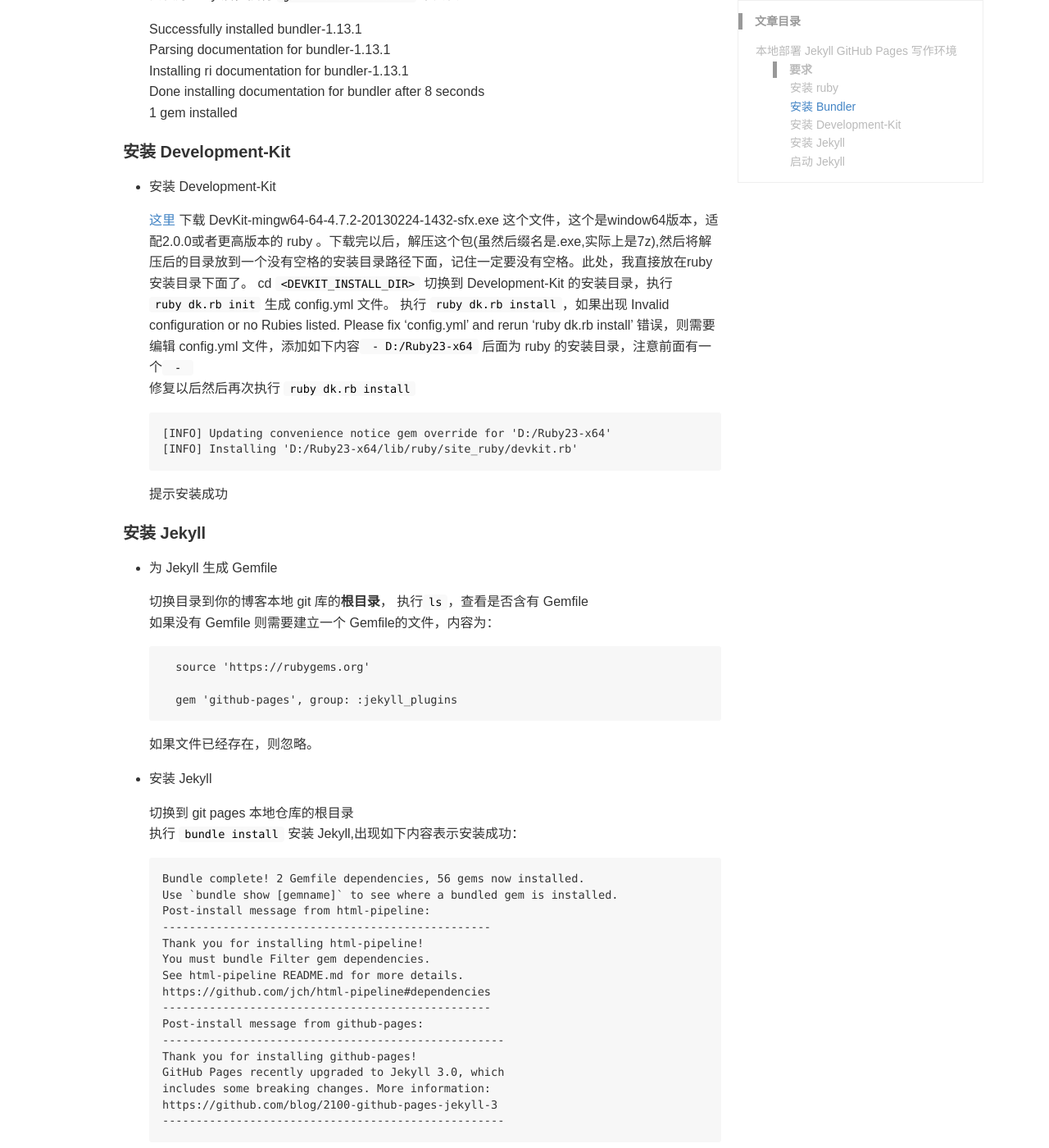
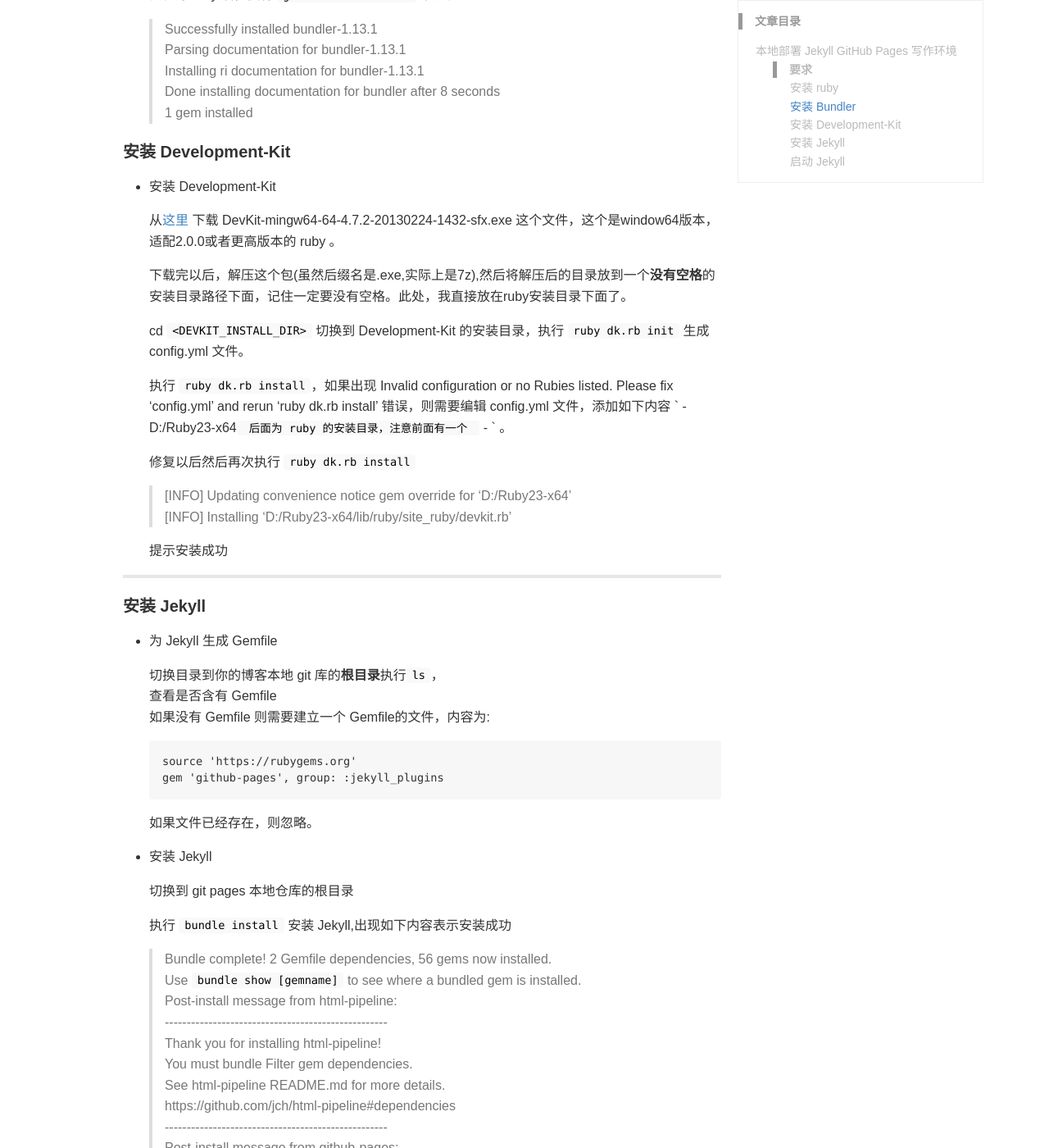
Before and after one commit to utf7/utf7.github.io, a Jekyll site: the page built from _posts/2016-09-30-setting-up-your-github-pages-site-locally-with-jekyll.md, in a window 1280 px wide and 1400 px high, scrolled down 949 px. Shown: the whole window at 82% size. Built offline with Jekyll 4.4.1, drawn with Linux system fonts in a browser that asks for light colours; comment, search, counter and statistics services are not loaded; some of the changed text lies outside the part shown.

Commit message:
处理了换行以及引用

````diff
--- a/_posts/2016-09-30-setting-up-your-github-pages-site-locally-with-jekyll.md
+++ b/_posts/2016-09-30-setting-up-your-github-pages-site-locally-with-jekyll.md
@@ -37,7 +37,7 @@
 
 	安装好 ruby 后，执行 `gem install bundler` 来安装 Bundler
 
-	Successfully installed bundler-1.13.1
+	>Successfully installed bundler-1.13.1
 	Parsing documentation for bundler-1.13.1
 	Installing ri documentation for bundler-1.13.1
 	Done installing documentation for bundler after 8 seconds
@@ -48,57 +48,64 @@
 
 - 安装 Development-Kit
 
-	[这里](http://rubyinstaller.org/downloads/) 下载 DevKit-mingw64-64-4.7.2-20130224-1432-sfx.exe 这个文件，这个是window64版本，适配2.0.0或者更高版本的 ruby 。下载完以后，解压这个包(虽然后缀名是.exe,实际上是7z),然后将解压后的目录放到一个没有空格的安装目录路径下面，记住一定要没有空格。此处，我直接放在ruby安装目录下面了。
+	从[这里](http://rubyinstaller.org/downloads/) 下载 DevKit-mingw64-64-4.7.2-20130224-1432-sfx.exe 这个文件，这个是window64版本，适配2.0.0或者更高版本的 ruby 。
+
+    下载完以后，解压这个包(虽然后缀名是.exe,实际上是7z),然后将解压后的目录放到一个**没有空格**的安装目录路径下面，记住一定要没有空格。此处，我直接放在ruby安装目录下面了。
+
    cd `<DEVKIT_INSTALL_DIR>` 切换到 Development-Kit 的安装目录，执行 `ruby dk.rb init` 生成 config.yml 文件。
-   执行 `ruby dk.rb install`，如果出现 Invalid configuration or no Rubies listed. Please fix 'config.yml' and rerun 'ruby dk.rb install' 错误，则需要编辑 config.yml 文件，添加如下内容` - D:/Ruby23-x64` 后面为 ruby 的安装目录，注意前面有一个` - `
+
+   执行 `ruby dk.rb install`，如果出现 Invalid configuration or no Rubies listed. Please fix 'config.yml' and rerun 'ruby dk.rb install' 错误，则需要编辑 config.yml 文件，添加如下内容 ` - D:/Ruby23-x64` 后面为 ruby 的安装目录，注意前面有一个 ` - `  。
+
    修复以后然后再次执行 `ruby dk.rb install`
 
-    ```
-[INFO] Updating convenience notice gem override for 'D:/Ruby23-x64'
-[INFO] Installing 'D:/Ruby23-x64/lib/ruby/site_ruby/devkit.rb'
-   ```
+	>[INFO] Updating convenience notice gem override for 'D:/Ruby23-x64'
+	>[INFO] Installing 'D:/Ruby23-x64/lib/ruby/site_ruby/devkit.rb'
+
 
    提示安装成功
+
+***
 
 #### 安装 Jekyll
 
 - 为 Jekyll 生成 Gemfile
 
-	切换目录到你的博客本地 git 库的**根目录**，
-	执行`ls`，查看是否含有 Gemfile
-	如果没有 Gemfile 则需要建立一个 Gemfile的文件，内容为：
+	切换目录到你的博客本地 git 库的**根目录**执行`ls`，
+	查看是否含有 Gemfile
+	如果没有 Gemfile 则需要建立一个 Gemfile的文件，内容为:
 
-    ```
-    source 'https://rubygems.org'
-
-    gem 'github-pages', group: :jekyll_plugins
-    ```
-
-    如果文件已经存在，则忽略。
+  ```
+  source 'https://rubygems.org'
+  gem 'github-pages', group: :jekyll_plugins
+  ```
+	如果文件已经存在，则忽略。
 
 - 安装 Jekyll
 
-   切换到 git pages 本地仓库的根目录
-   执行 `bundle install` 安装 Jekyll,出现如下内容表示安装成功：
+	切换到 git pages 本地仓库的根目录
 
-    ```
-Bundle complete! 2 Gemfile dependencies, 56 gems now installed.
+
+	执行 `bundle install` 安装 Jekyll,出现如下内容表示安装成功
+
+
+	>Bundle complete! 2 Gemfile dependencies, 56 gems now installed.
 Use `bundle show [gemname]` to see where a bundled gem is installed.
 Post-install message from html-pipeline:
--------------------------------------------------
-Thank you for installing html-pipeline!
-You must bundle Filter gem dependencies.
-See html-pipeline README.md for more details.
-https://github.com/jch/html-pipeline#dependencies
--------------------------------------------------
-Post-install message from github-pages:
----------------------------------------------------
-Thank you for installing github-pages!
-GitHub Pages recently upgraded to Jekyll 3.0, which
-includes some breaking changes. More information:
-https://github.com/blog/2100-github-pages-jekyll-3
----------------------------------------------------
-    ```
+\-\-\-\-\-\-\-\-\-\-\-\-\-\-\-\-\-\-\-\-\-\-\-\-\-\-\-\-\-\-\-\-\-\-\-\-\-\-\-\-\--\-\-\-\-\-\-\-\-\-
+	>Thank you for installing html-pipeline!
+	You must bundle Filter gem dependencies.
+	See html-pipeline README.md for more details.
+	https://github.com/jch/html-pipeline#dependencies
+	\-\-\-\-\-\-\-\-\-\-\-\-\-\-\-\-\-\-\-\-\-\-\-\-\-\-\-\-\-\-\-\-\-\-\-\-\-\-\-\-\--\-\-\-\-\-\-\-\-\-
+	Post-install message from github-pages:
+	\-\-\-\-\-\-\-\-\-\-\-\-\-\-\-\-\-\-\-\-\-\-\-\-\-\-\-\-\-\-\-\-\-\-\-\-\-\-\-\-\--\-\-\-\-\-\-\-\-\-
+	>Thank you for installing github-pages!
+	GitHub Pages recently upgraded to Jekyll 3.0, which
+	includes some breaking changes. More information:
+	https://github.com/blog/2100-github-pages-jekyll-3
+	\-\-\-\-\-\-\-\-\-\-\-\-\-\-\-\-\-\-\-\-\-\-\-\-\-\-\-\-\-\-\-\-\-\-\-\-\-\-\-\-\--\-\-\-\-\-\-\-\-\-
+
+***
 
 #### 启动 Jekyll
 
@@ -112,14 +119,9 @@
 
 
 
-
-
-
-
-
 参考：
 [setting-up-your-github-pages-site-locally-with-jekyll](https://help.github.com/articles/setting-up-your-github-pages-site-locally-with-jekyll/)
 [rubyinstaller](http://rubyinstaller.org/downloads/)
 [Development-Kit](https://github.com/oneclick/rubyinstaller/wiki/Development-Kit)
-[cant-get-ruby-devkit-configuration-file-autogenerated-properly](http://stackoverflow.com/   questions/16523607/cant-get-ruby-devkit-configuration-file-autogenerated-properly)
+[cant-get-ruby-devkit-configuration-file-autogenerated-properly](http://stackoverflow.com/questions/16523607/cant-get-ruby-devkit-configuration-file-autogenerated-properly)
 [who-is-using-my-port](http://lxconan.github.io/2016/01/07/who-is-using-my-port/)
````
Also changed, not shown: _posts/2014-05-26-mysql-innodb-transaction-isolation-level.md (+7 -6 lines), _posts/2016-09-23-github-markdown-help.md (+10 -2 lines), _posts/2016-09-24-spark-install-intro.md (+33 -14 lines), _posts/2016-09-28-git-config-multi-ssh-user.md (+28 -23 lines).
